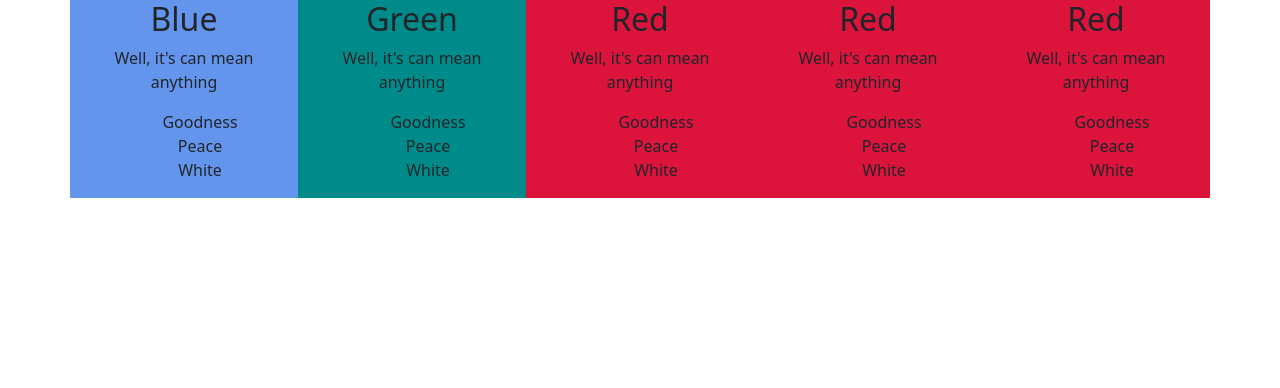
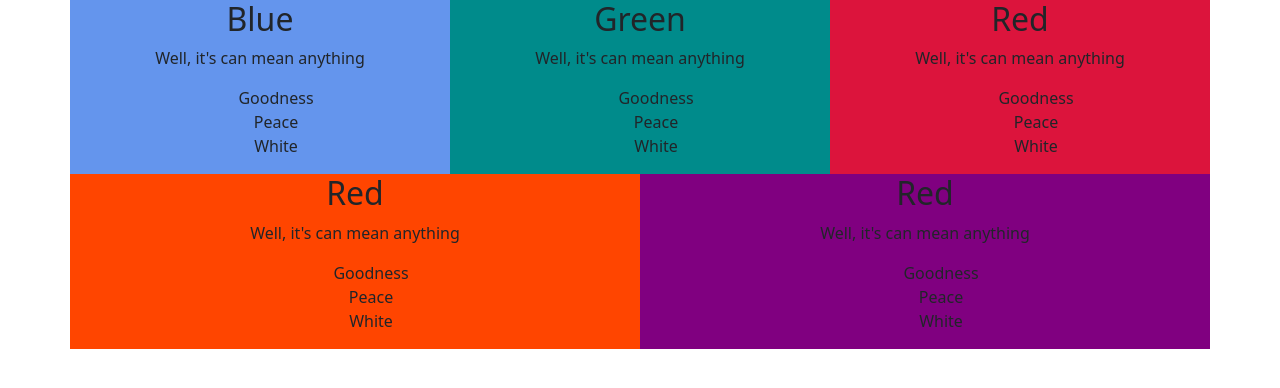
Before and after one commit to 2023-12-04-poe-java-bordeaux/bootstrap, a plain HTML site: page index.html in a window 1280 px wide. Drawn offline with nearby package versions, Linux system fonts and the light colour scheme.

Commit message:
8. Individual columns settings

```diff
--- a/index.html
+++ b/index.html
@@ -19,9 +19,9 @@
   </head>
   <body>
     <div class="container text-center">
-      <div class="row row-cols-sm-1 row-cols-md-2 row-cols-lg-4 row-cols-xl-5">
+      <div class="row">
         <!-- Col 1 -->
-        <div class="col blue">
+        <div class="col-sm-12 col-md-12 col-lg-4 blue">
           <h2>Blue</h2>
           <p>Well, it's can mean anything</p>
           <ul>
@@ -32,7 +32,7 @@
         </div>
 
         <!-- Col 2 -->
-        <div class="col green">
+        <div class="col-sm-12 col-md-4 col-lg-4 green">
           <h2>Green</h2>
           <p>Well, it's can mean anything</p>
           <ul>
@@ -43,7 +43,7 @@
         </div>
 
         <!-- Col 3 -->
-        <div class="col red">
+        <div class="col-sm-12 col-md-4 col-lg-4 red">
           <h2>Red</h2>
           <p>Well, it's can mean anything</p>
           <ul>
@@ -54,7 +54,7 @@
         </div>
 
         <!-- col 4 -->
-        <div class="col red">
+        <div class="col-sm-12 col-md-4 col-lg-6 orange">
           <h2>Red</h2>
           <p>Well, it's can mean anything</p>
           <ul>
@@ -65,7 +65,7 @@
         </div>
 
         <!-- Col 5 -->
-        <div class="col red">
+        <div class="col-sm-12 col-md-12 col-lg-6 purple">
           <h2>Red</h2>
           <p>Well, it's can mean anything</p>
           <ul>
--- a/style.css
+++ b/style.css
@@ -10,6 +10,14 @@
   background-color: darkcyan;
 }
 
+.orange {
+  background-color: orangered;
+}
+
+.purple {
+  background-color: purple;
+}
+
 ul {
   list-style: none;
 }
```
